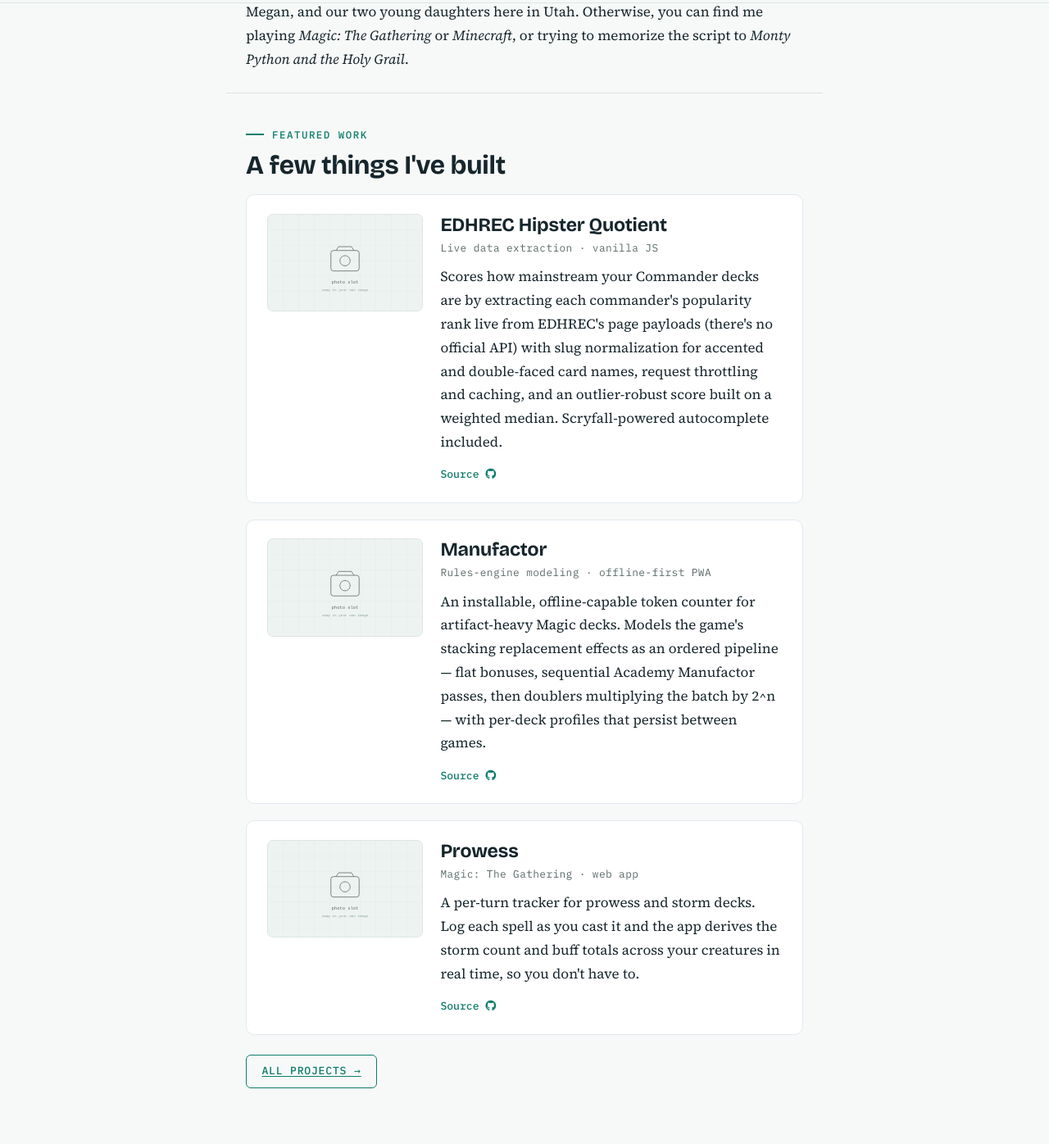
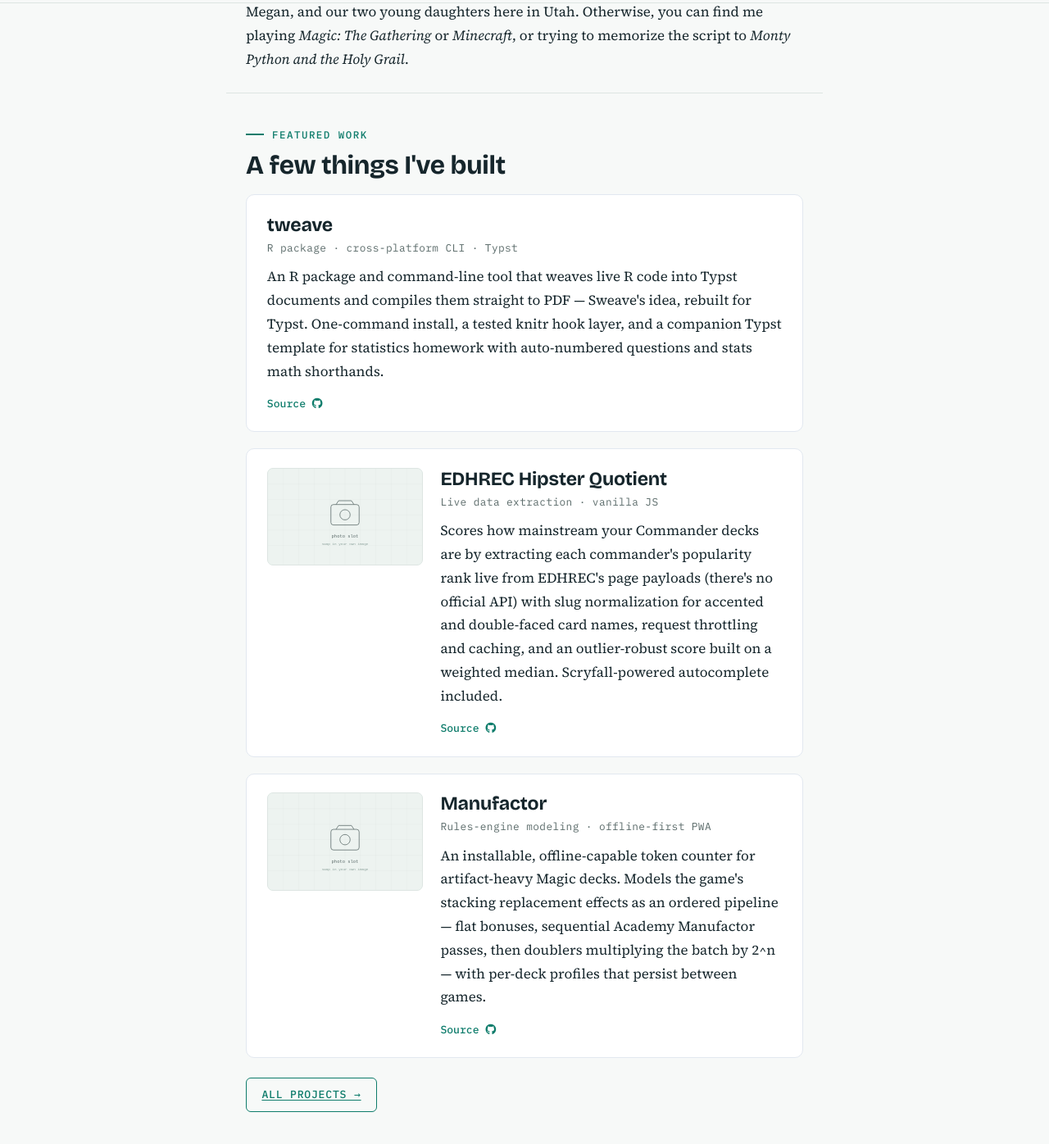
Before and after one commit to jimna-h/home, a Jekyll site: the page built from index.html, in a window 1280 px wide and 1400 px high, scrolled down 1146 px. Shown: the top 1396 px of the window at 82% size. Built offline with Jekyll 4.4.1, drawn with Linux system fonts in a browser that asks for light colours.

Commit message:
Revise 'tweave' project details in projects.yml
Updated the entry for 'tweave' in projects.yml with new metadata and description.

```diff
--- a/_data/projects.yml
+++ b/_data/projects.yml
@@ -8,6 +8,17 @@
 #               file in assets/img/ and set the path here. Remove or comment
 #               out the line to show a text-only card. A ~16:10 crop looks best.
 # Order here = order on the page.
+
+- name: tweave
+  meta: "R package · cross-platform CLI · Typst"
+  description: >-
+    An R package and command-line tool that weaves live R code into Typst
+    documents and compiles them straight to PDF — Sweave's idea, rebuilt for
+    Typst. One-command install, a tested knitr hook layer, and a companion
+    Typst template for statistics homework with auto-numbered questions and
+    stats math shorthands.
+  url: https://github.com/jimna-h/tweave
+  source: https://github.com/jimna-h/tweave
 
 - name: EDHREC Hipster Quotient
   meta: "Live data extraction · vanilla JS"
@@ -43,16 +54,6 @@
   source: https://github.com/jimna-h/prowess
   image: assets/img/placeholder-photo.svg
 
-- name: tweave
-  meta: "R · Typst · cross-platform CLI"
-  description: >-
-    A Typst package and R build pipeline for writing statistics homework:
-    live R chunks, plots, and inline values compiled straight to PDF, plus
-    auto-numbered questions and a few personal shorthands — a lightweight,
-    cross-platform alternative to Quarto. Named after Typst + Weave.
-  url: https://github.com/jimna-h/tweave
-  source: https://github.com/jimna-h/tweave
-
 - name: Duckbill Cap Helmets
   meta: "Minecraft · resource pack · data pack"
   description: >-
```
